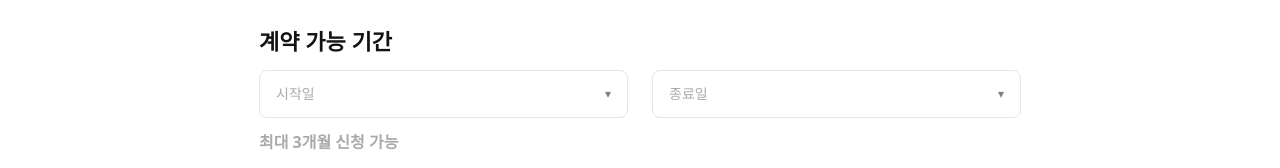
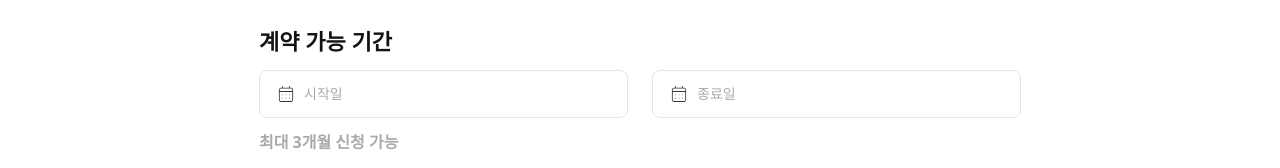
Before and after one commit to UMC-POP-IT/Pop-It-FE, a React (Vite) app: page /host/register/step2 in a window 1280 px wide. Shown: the part 745-913 px from the top of the page. Built offline with nearby package versions, Linux system fonts and the light colour scheme; a web font is replaced by a local one.

Commit message:
style: 달력 UI 피그마 반영 - 예약 달력 스타일 통일 + 다른 달 비활성 + 시작/종료 칸 달력 아이콘 (#75)

```diff
--- a/src/features/host-register/components/DateRangePicker.tsx
+++ b/src/features/host-register/components/DateRangePicker.tsx
@@ -1,4 +1,5 @@
 import { useState, useRef, useEffect } from "react";
+import calendarIcon from "@/assets/icons/icon_calendar.svg";
 
 // 요일 헤더 (일~토)
 const WEEKDAYS = ["일", "월", "화", "수", "목", "금", "토"];
@@ -226,8 +227,14 @@ export const DateRangePicker = ({
             aria-haspopup="dialog"
             aria-expanded={isOpen}
             onClick={() => setIsOpen((v) => !v)}
-            className="border-border flex h-12 items-center justify-between rounded-lg border bg-white px-4 text-sm"
+            className="border-border flex h-12 items-center gap-2 rounded-lg border bg-white px-4 text-sm"
           >
+            <img
+              src={calendarIcon}
+              alt=""
+              className="h-5 w-5"
+            />
+
             <span
               className={
                 field.date ? "text-text-primary" : "text-text-placeholder"
@@ -235,7 +242,6 @@ export const DateRangePicker = ({
             >
               {fieldText(field.date, field.label)}
             </span>
-            <span className="text-text-secondary text-xs">▾</span>
           </button>
         ))}
       </div>
```
Also changed, not shown: src/assets/icons/icon_calendar.svg (added).
